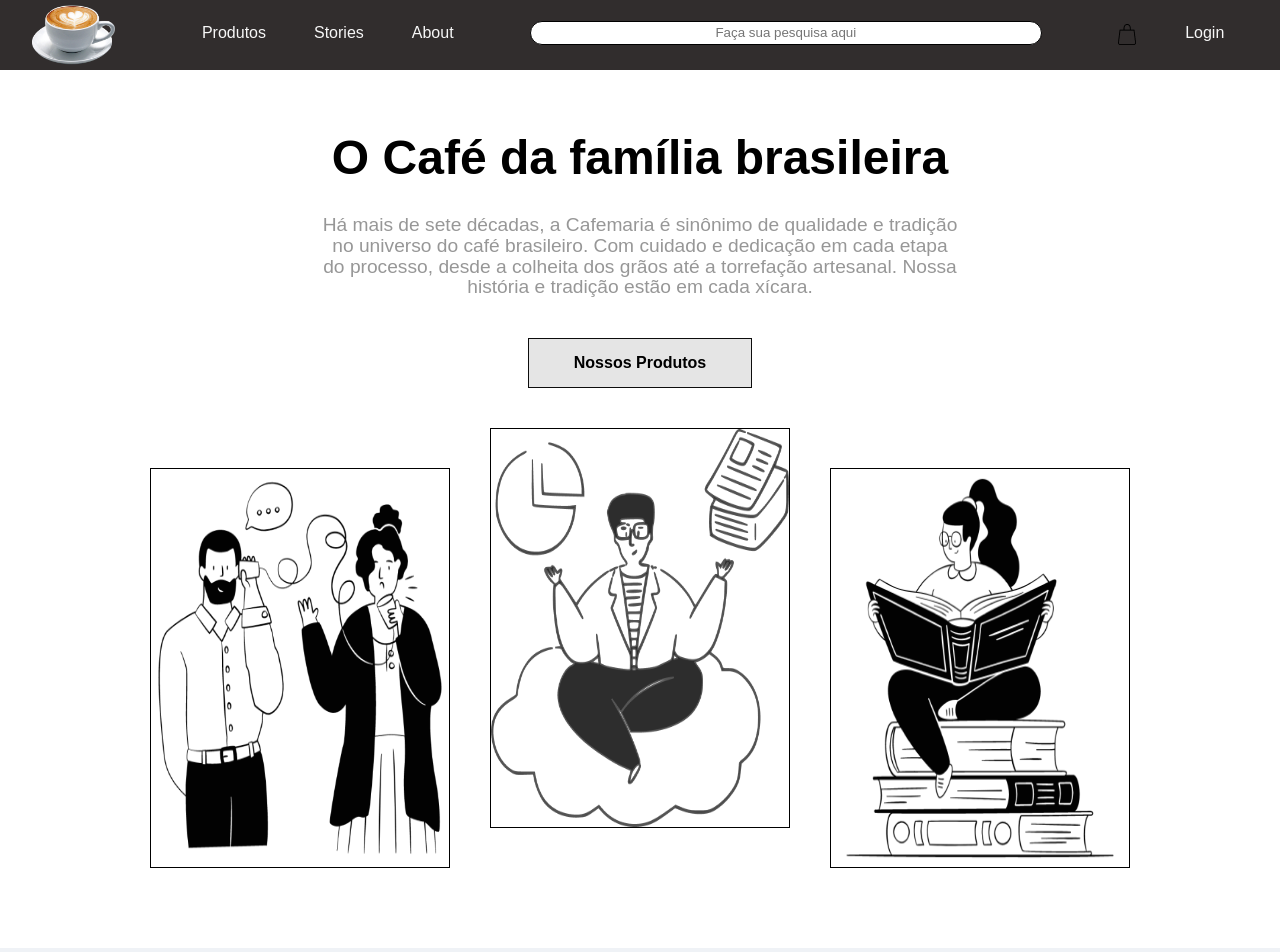
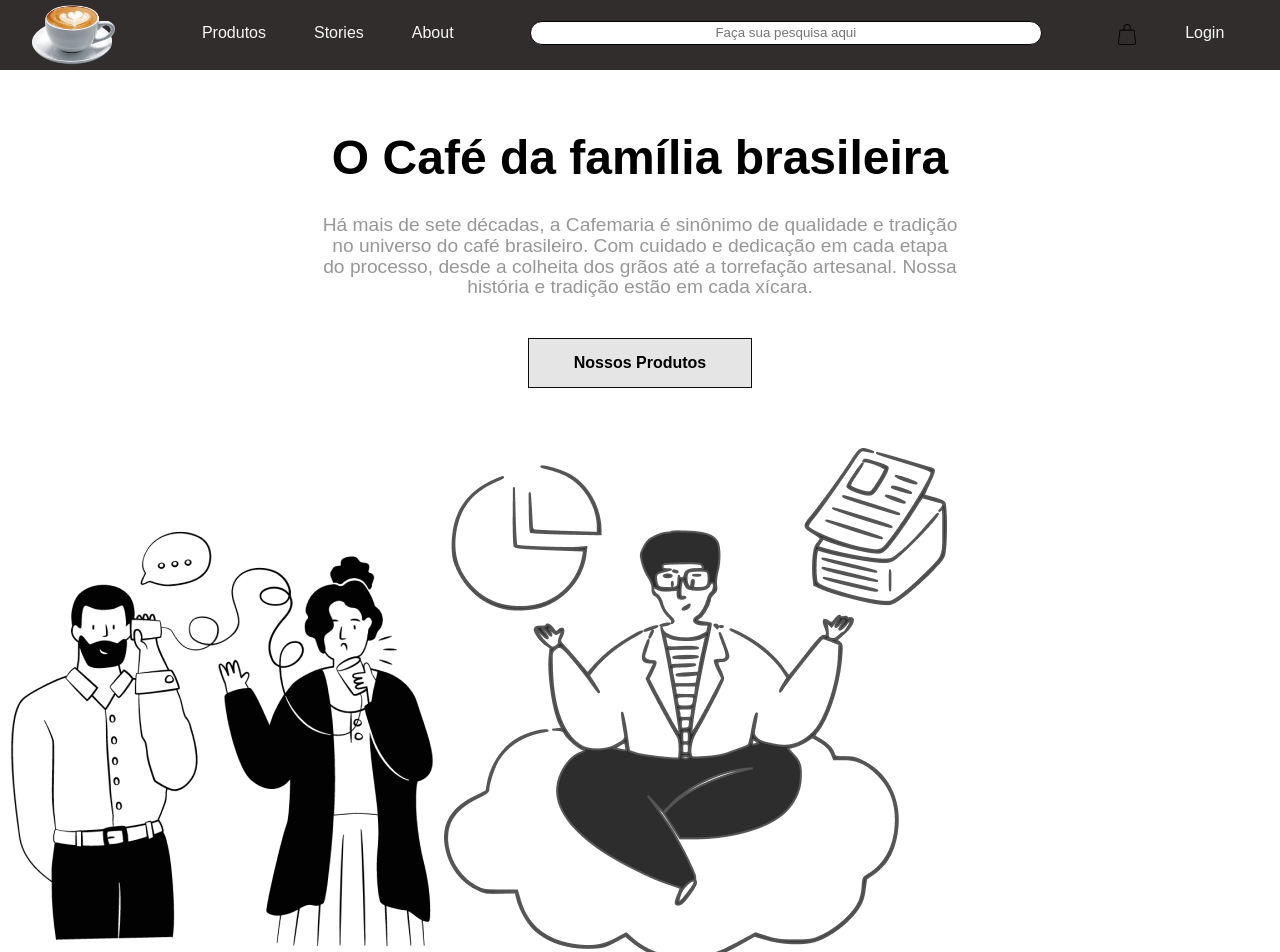
Before and after one commit to guipaterlini/Projeto-Cafemaria, a React (Create React App) app: page / in a window 1280 px wide. Shown: the top 952 px of the page. Built offline with nearby package versions, Linux system fonts and the light colour scheme.

Commit message:
Removido react-bootstrap e bootstrap

```diff
--- a/package.json
+++ b/package.json
@@ -10,9 +10,7 @@
     "@types/node": "^16.18.25",
     "@types/react": "^18.2.0",
     "@types/react-dom": "^18.2.1",
-    "bootstrap": "^5.2.3",
     "react": "^18.2.0",
-    "react-bootstrap": "^2.7.4",
     "react-dom": "^18.2.0",
     "react-icons": "^4.8.0",
     "react-router-dom": "^6.11.0",
--- a/src/components/PromotionBanner/Style.ts
+++ b/src/components/PromotionBanner/Style.ts
@@ -1,19 +1,19 @@
 import styled from "styled-components";
 
 export const BannerContainer = styled.div`
-  display: flex;
-  justify-content: center;
-  margin: 80px 0;
+  /* display: flex; */
+  /* justify-content: center; */
+  /* margin: 80px 0; */
 `;
 
 export const Image = styled.img`
-  margin: 0;
-  max-width: 300px;
-  height: 50vh;
-  margin: 0 20px;
-  border: 1px solid #000;
+  /* margin: 0; */
+  /* max-width: 300px; */
+  /* height: 50vh; */
+  /* margin: 0 20px; */
+  /* border: 1px solid #000; */
 
-  &:nth-child(2) {
+  /* &:nth-child(2) {
     margin-top: -40px;
-  }
+  } */
 `;
```
Also changed, not shown: 1 other file (tests, documents, lock files or other folders).
